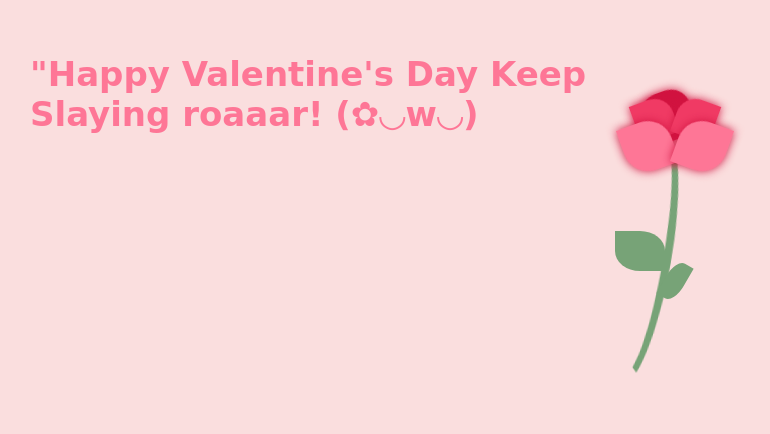
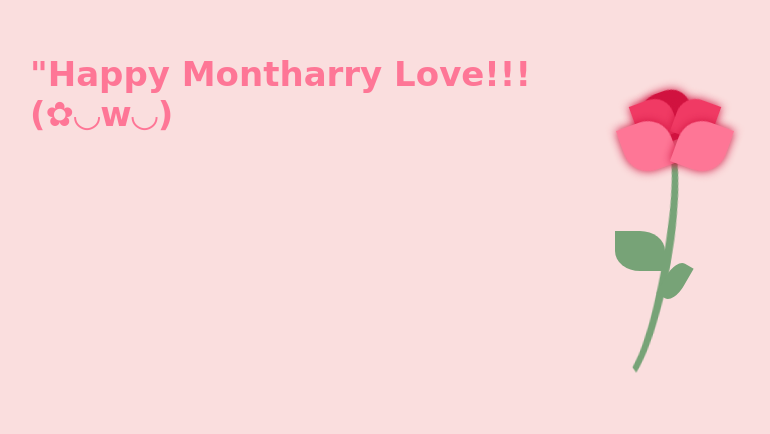
Before and after one commit to Hirooo17/valen, a plain HTML site: page index.html in a window 1280 px wide. Shown: the part 169-603 px from the top of the page, without its empty margins (210-980 px from the left). Drawn offline with Linux system fonts and the light colour scheme.

Commit message:
Update index.html

```diff
--- a/index.html
+++ b/index.html
@@ -2,7 +2,7 @@
 <html lang="en" >
 <head>
   <meta charset="UTF-8">
-  <title>HAPPY VALENTINES</title>
+  <title>Charmie</title>
   <link rel="stylesheet" href="./style.css">
 
 </head>
@@ -10,7 +10,7 @@
 <!-- partial:index.partial.html -->
 <div class="container">
 			<div class="letter">
-				<h1>"Happy Valentine's Day Keep Slaying roaaar! (✿◡w◡)</h1>
+				<h1>"Happy Montharry Love!!! (✿◡w◡)</h1>
 			</div>
 			<div class="rose">
 				<div class="flower">
```
